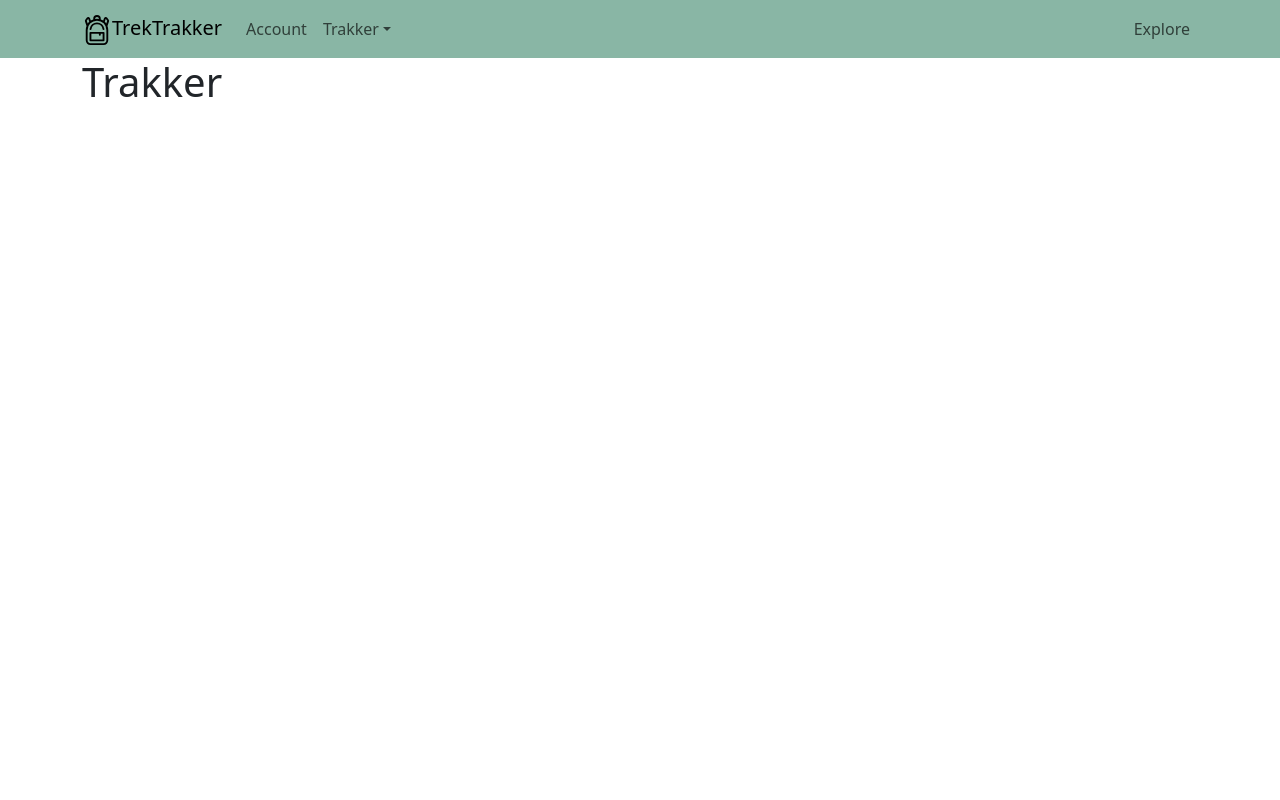
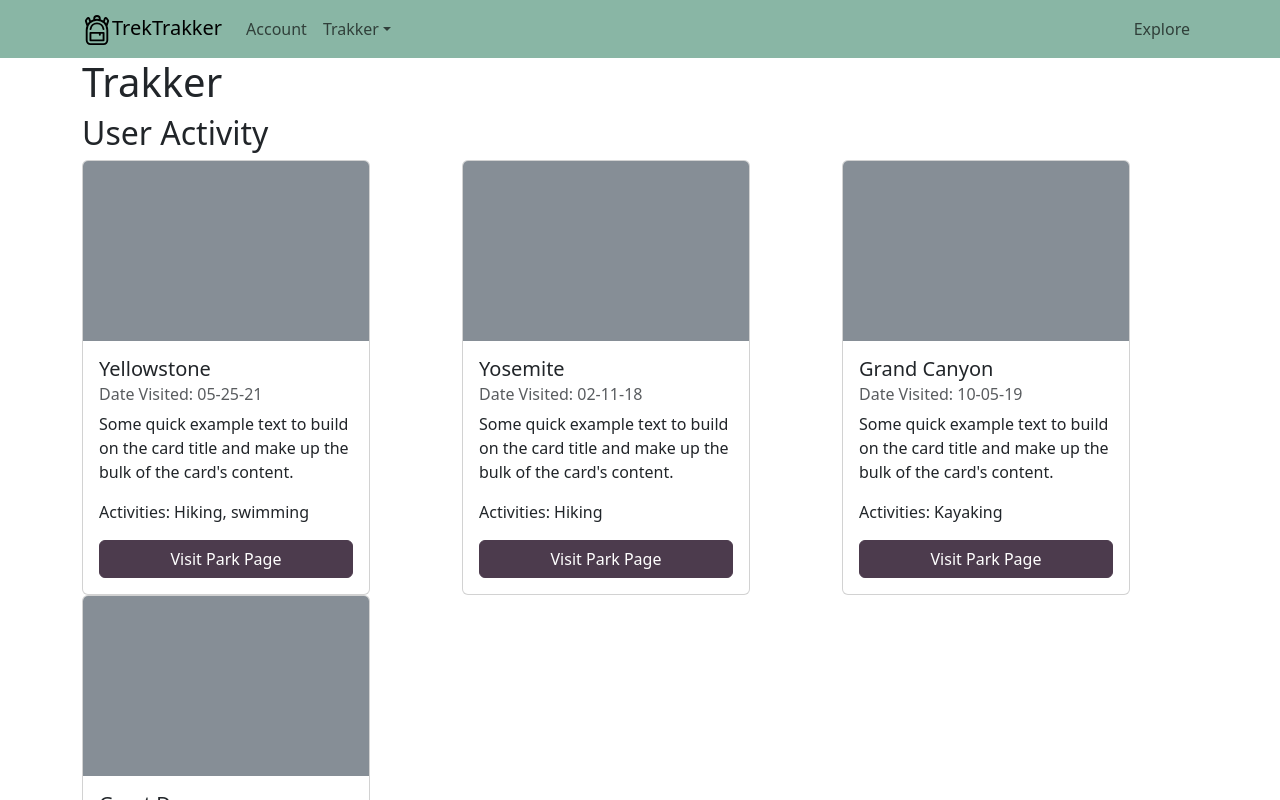
Before and after one commit to Mike-M513/TrekTracker, a React (Vite) app in the folder frontend/trektracker/: page /trakker in a window 1280 px wide. Shown: the top 800 px of the page. Built offline with nearby package versions, Linux system fonts and the light colour scheme.

Commit message:
Added visited parks data (cards) to tracker page. Populating using dummy data, API integration pending.

```diff
--- a/frontend/trektracker/src/App.css
+++ b/frontend/trektracker/src/App.css
@@ -24,3 +24,7 @@ button a {
   color: #fff;
   text-decoration: none
 }
+
+.dropdown-menu {
+  --bs-dropdown-link-active-bg: #4C3B4D;
+}
--- /dev/null
+++ b/frontend/trektracker/src/api/authApi.js
@@ -0,0 +1,24 @@
+async function basicFetch(url, payload) {
+    const res = await fetch(url, payload)
+    const body = await res.json()
+    return body
+  }
+
+  export async function getVisitedParks(token, user) {
+    // uncomment and edit with correct route when ready to do API call
+    // const payload = {
+    //   method: "GET",
+    //   headers: {
+    //     "Content-Type": "application/json",
+    //     "Authorization": `Token ${token}`
+    //   }  }
+    // const body = await basicFetch(`http://localhost:8000/visits/user/${user}`, payload)
+
+    // dummmy data
+    const body = [{"name": "Yellowstone", "visit_date": "05-25-21", "activities": "Hiking, swimming"},
+        {"name": "Yosemite", "visit_date": "02-11-18", "activities": "Hiking"},
+        {"name": "Grand Canyon", "visit_date": "10-05-19", "activities": "Kayaking"},
+        {"name": "Great Dunes", "visit_date": "04-18-17", "activities": "Hiking"}]
+
+    return body
+  }
--- /dev/null
+++ b/frontend/trektracker/src/components/ListVisitedParks.jsx
@@ -0,0 +1,35 @@
+import { useState, useEffect, useContext } from 'react'
+import VisitedParkCard from "../components/VisitedParkCard"
+import { getVisitedParks } from '../api/authApi';
+
+export default function ListVisitedParks() {
+
+  const [visitedParks, setVisitedParks] = useState([]);
+
+  // replace later with userContext/token value
+  const userToken = true
+
+  const createParkList = () => {
+    return visitedParks.map((park, index) => (
+      <div className="col">
+        <VisitedParkCard key={index} park={park} />
+      </div>
+    ))
+  }
+
+  useEffect( () => {
+    async function performGetVisitedParks() { // get all visited parks API call
+      console.log("Getting parks...")
+      const parks = await getVisitedParks(userToken)
+      setVisitedParks(parks)
+      console.log(parks)
+    }
+    if(userToken) {
+        performGetVisitedParks()
+    }
+  }, [userToken])
+
+    return (
+        createParkList()
+    );
+  }
--- a/frontend/trektracker/src/components/Navigation.css
+++ /dev/null
@@ -1,3 +0,0 @@
-.bg-body-tertiary navbar navbar-expand-lg navbar-light bg-dark {
-    background-color: #89B6A5;
-}
--- /dev/null
+++ b/frontend/trektracker/src/components/VisitedParkCard.jsx
@@ -0,0 +1,28 @@
+import { Link } from "react-router-dom";
+import Button from 'react-bootstrap/Button';
+import Card from 'react-bootstrap/Card';
+
+export default function VisitedParkCard({park}) {
+    return (
+        <Card style={{ width: '18rem' }}>
+        {/* <Card.Img variant="top" src="..." className='card-img-top' /> */}
+        <svg className="bd-placeholder-img card-img-top" width="100%" height="180" xmlns="http://www.w3.org/2000/svg" role="img" aria-label="Placeholder" preserveAspectRatio="xMidYMid slice" focusable="false"><title>Placeholder</title><rect width="100%" height="100%" fill="#868e96"></rect></svg>
+        <Card.Body>
+            <Card.Title>{park.name}</Card.Title>
+            <Card.Subtitle className="mb-2 text-muted">
+            Date Visited: {park.visit_date}
+            </Card.Subtitle>
+            <Card.Text>
+            Some quick example text to build on the card title and make up the
+            bulk of the card's content.
+            </Card.Text>
+            <Card.Text>
+            Activities: {park.activities}
+            </Card.Text>
+            <Link to={`/parks/${park.park_code}`} state={{ park: park }}>
+                <Button>Visit Park Page</Button>
+            </Link>
+        </Card.Body>
+    </Card>
+    )
+}
--- a/frontend/trektracker/src/pages/Trakker.jsx
+++ b/frontend/trektracker/src/pages/Trakker.jsx
@@ -1,12 +1,18 @@
+import ListVisitedParks from "../components/ListVisitedParks";
+
 export default function Trakker() {
 
     return (
         <>
             <div className="container">
-                <div className="row align-items-center">
+                <div className="row">
                     <div className="col">
                         <h1>Trakker</h1>
+                        <h2>User Activity</h2>
                     </div>
+                </div>
+                <div className="row">
+                    <ListVisitedParks />
                 </div>
             </div>
 
```
